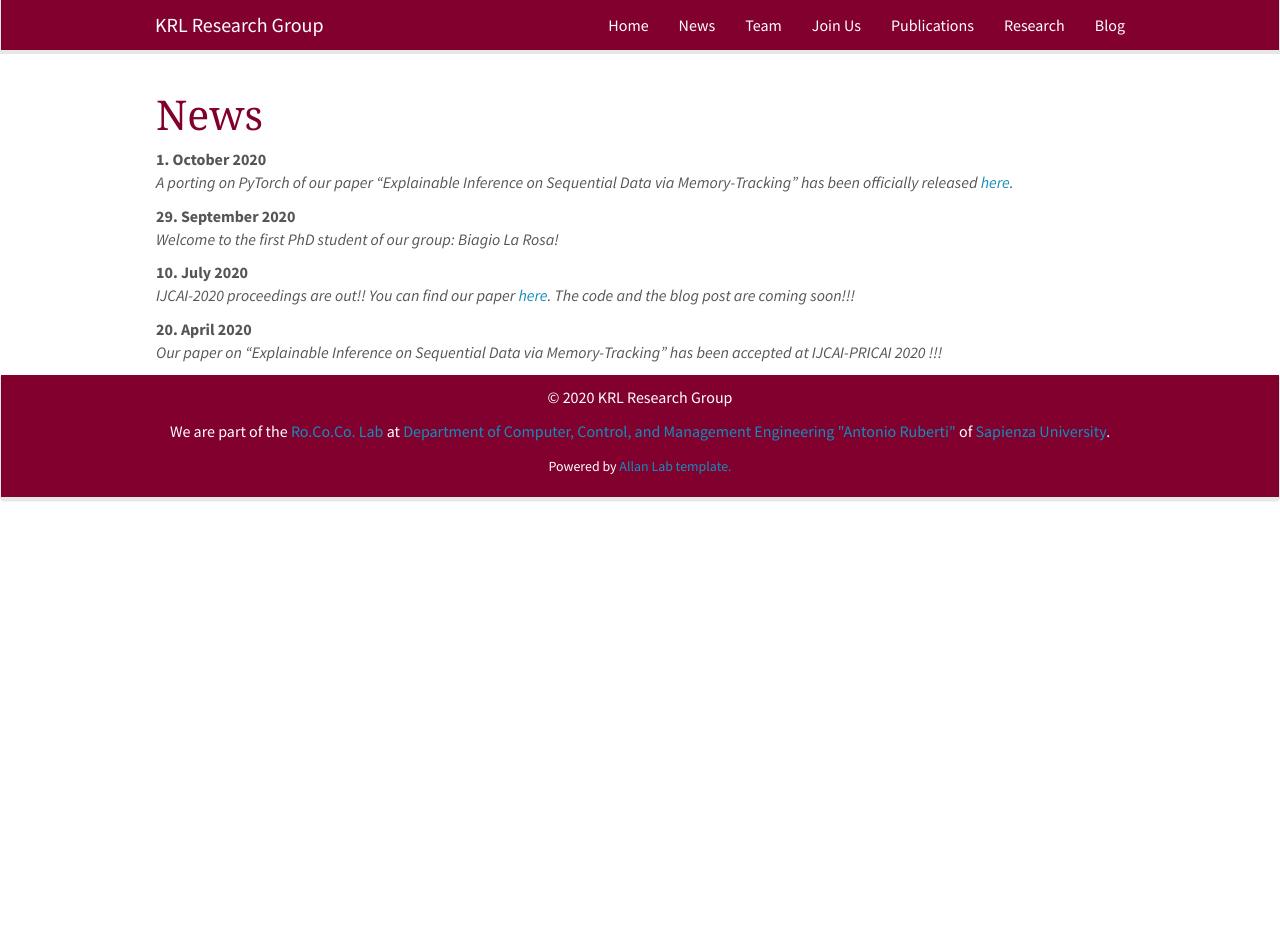
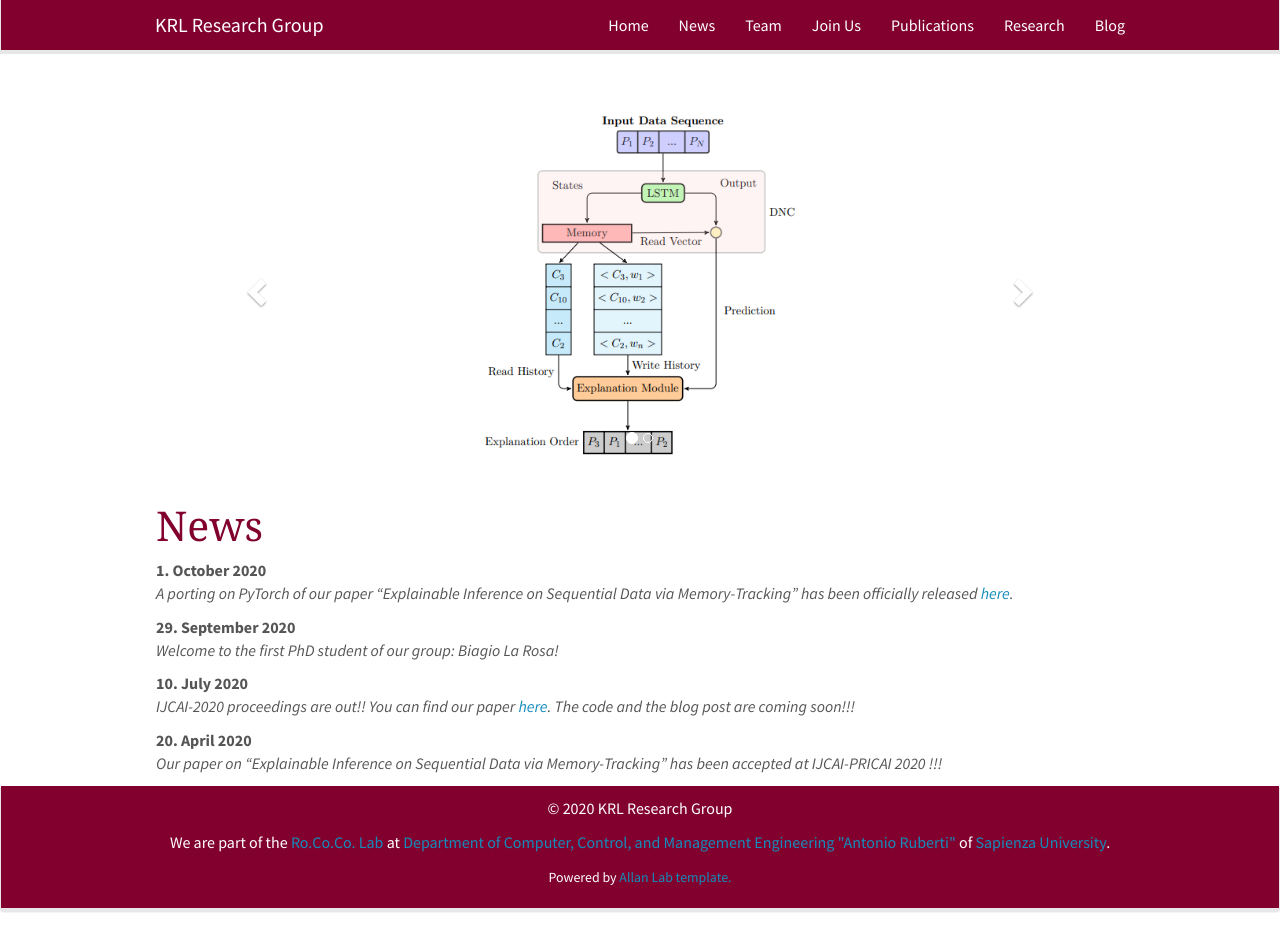
Before and after one commit to KRLGroup/krlgroup.github.io, a Jekyll site: the page built from _pages/allnews.md, in a window 1280 px wide and 934 px high. Built offline with Jekyll 4.4.1, drawn with Linux system fonts in a browser that asks for light colours; nearby versions of some CDN libraries.

Commit message:
added slider to news

```diff
--- a/_pages/allnews.md
+++ b/_pages/allnews.md
@@ -5,7 +5,33 @@ excerpt: "KRL Research Group"
 sitemap: false
 permalink: /allnews.html
 ---
+<div markdown="0" width="10%" id="carousel" class="carousel slide" data-ride="carousel" data-interval="5000" data-pause="hover" align="center">
+    <!-- Menu -->
+    <ol class="carousel-indicators">
+        <li data-target="#carousel" data-slide-to="0" class="active"></li>
+        <li data-target="#carousel" data-slide-to="1"></li>
+    </ol>
 
+    <!-- Items -->
+    <div class="carousel-inner" markdown="0">
+
+        <div class="item">
+            <img class="slider_img" src="{{ site.url }}{{ site.baseurl }}/images/slider/memoryexp.png" alt="Slide 1" />
+        </div>
+        <div class="item active">
+            <img  class="slider_img" src="{{ site.url }}{{ site.baseurl }}/images/slider/sapienza.webp" alt="Slide 2" />
+        </div>
+    </div>
+
+  <a class="left carousel-control" href="#carousel" role="button" data-slide="prev">
+    <span class="glyphicon glyphicon-chevron-left" aria-hidden="true"></span>
+    <span class="sr-only">Previous</span>
+  </a>
+  <a class="right carousel-control" href="#carousel" role="button" data-slide="next">
+    <span class="glyphicon glyphicon-chevron-right" aria-hidden="true"></span>
+    <span class="sr-only">Next</span>
+  </a>
+</div>
 <h1 class="sapienza-text"> News </h1>
 
 {% for article in site.data.news %}
--- a/css/main.scss
+++ b/css/main.scss
@@ -63,6 +63,12 @@ p.byline {
 	color: #81002e;
 	text-align: left;
 	margin-top: 10px;
+}
+
+.slider_img {
+    height:350px !important;
+    width:auto ;/*maintain aspect ratio*/
+	max-width:60% !important;
 }
 
 .sapienza-bg{
```
Also changed, not shown: images/slider/memoryexp.png (added), images/slider/sapienza.webp (added).
